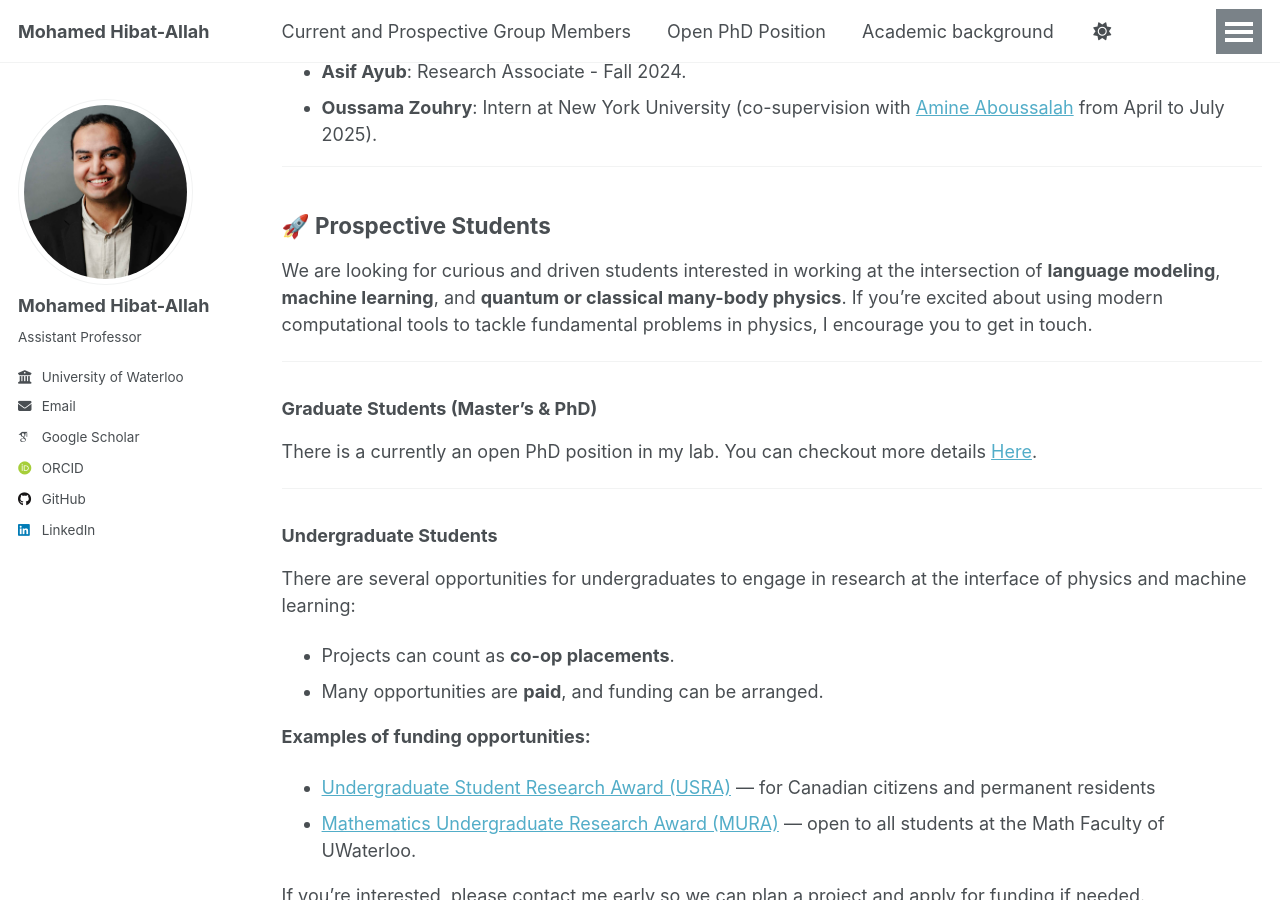
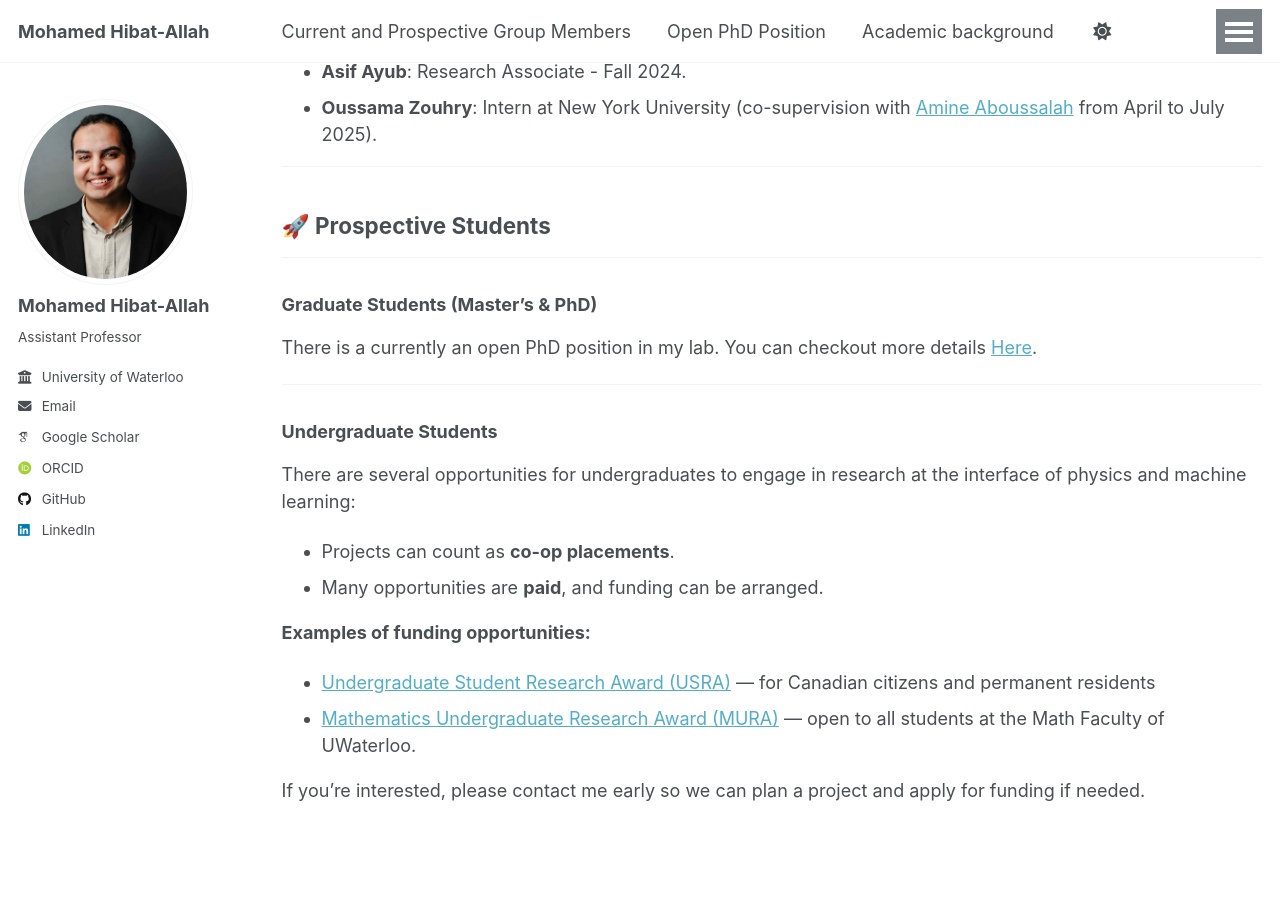
Before and after one commit to mhibatallah/mhibatallah.github.io, a Jekyll site: the page built from _pages/group.md, in a window 1280 px wide and 900 px high, scrolled down 370 px. Built offline with Jekyll 4.4.1, drawn with Linux system fonts in a browser that asks for light colours; some web fonts are replaced; a script that is not in the unit is left out.

Commit message:
update group

```diff
--- a/_pages/group.md
+++ b/_pages/group.md
@@ -24,7 +24,7 @@ permalink: /group/
 
 ## 🚀 Prospective Students
 
-We are looking for curious and driven students interested in working at the intersection of **language modeling**, **machine learning**, and **quantum or classical many-body physics**. If you're excited about using modern computational tools to tackle fundamental problems in physics, I encourage you to get in touch.
+<!-- We are looking for curious and driven students interested in working at the intersection of **language modeling**, **machine learning**, and **quantum or classical many-body physics**. If you're excited about using modern computational tools to tackle fundamental problems in physics, I encourage you to get in touch. -->
 
 ---
 
```
